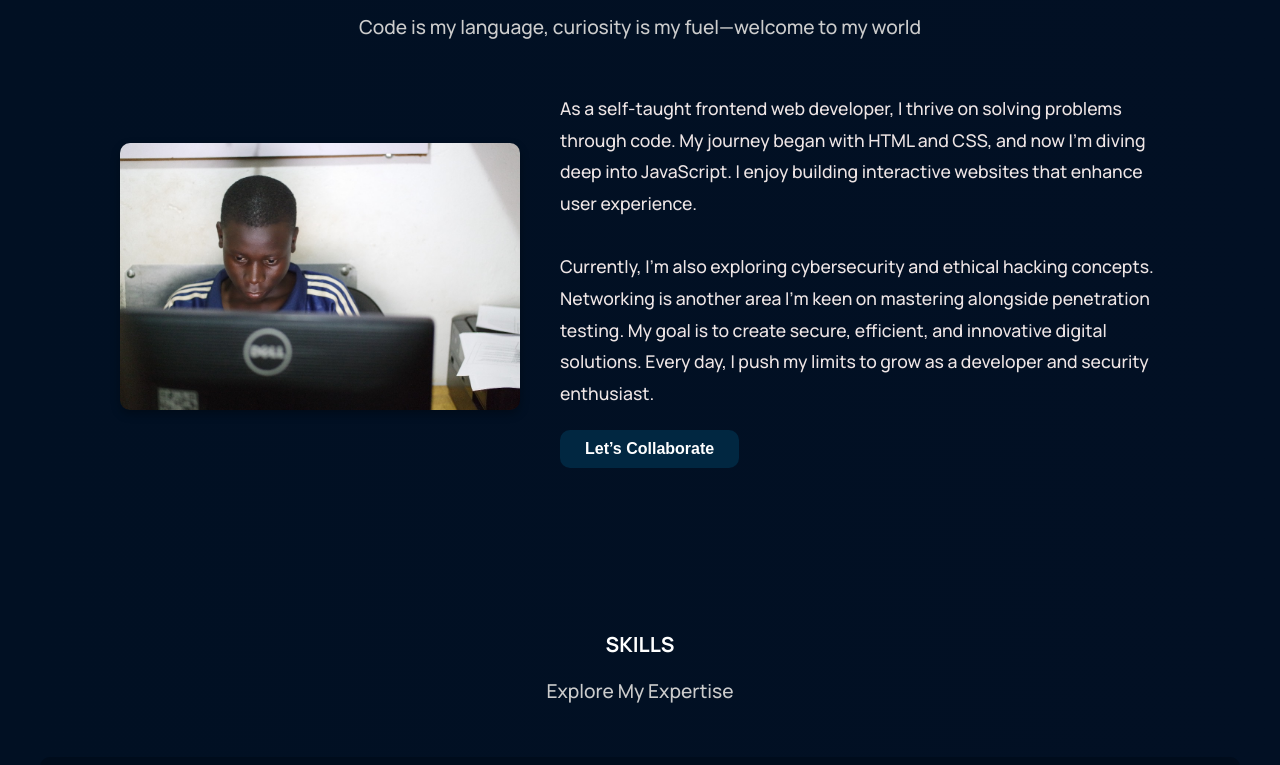
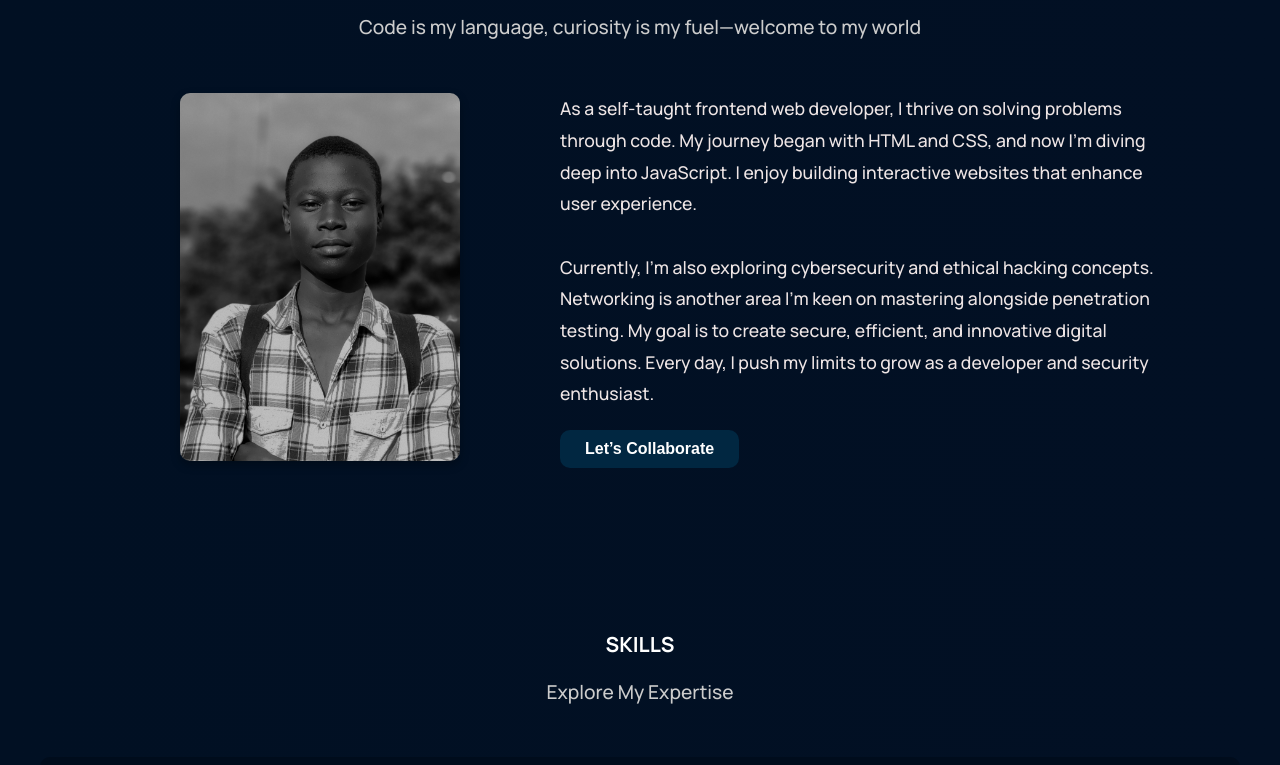
Before and after one commit to DariusJackony/Portolio--P, a plain HTML site: page Design/index.html in a window 1280 px wide. Shown: the part 916-1681 px from the top of the page. Drawn offline with Linux system fonts and the light colour scheme; a web font is replaced by a local one.

Commit message:
profile-change

```diff
--- a/Design/index.html
+++ b/Design/index.html
@@ -46,7 +46,7 @@
         </div>
         <div class="about-section2">
             <div id="pic1">
-                <img src="d-a-r-i-u-s.jpeg" alt="Darius Jackony">
+                <img src="d-a-r-i-u-s.jpg" alt="Darius Jackony">
             </div>
             <div class="about-me-info">
                 <p>
--- a/Design/portfolio.css
+++ b/Design/portfolio.css
@@ -141,7 +141,7 @@ body {
 }
 
 #pic1 img {
-    width: 100%;
+    width: 70%;
     max-width: 400px;
     border-radius: 10px;
     box-shadow: 0 4px 10px rgba(0, 0, 0, 0.3);
```
Also changed, not shown: Design/d-a-r-i-u-s.jpeg (deleted), Design/d-a-r-i-u-s.jpg (added).
